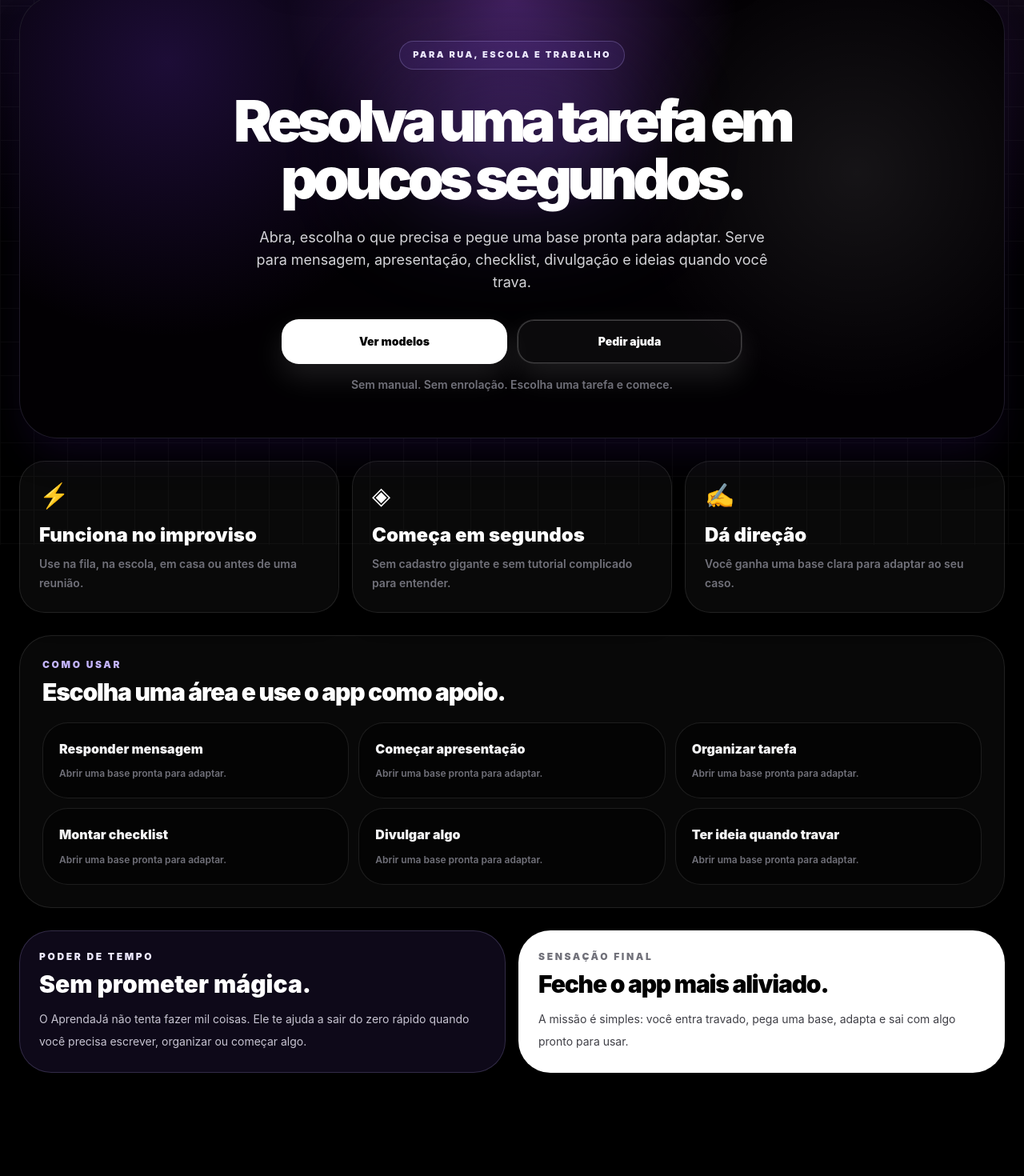
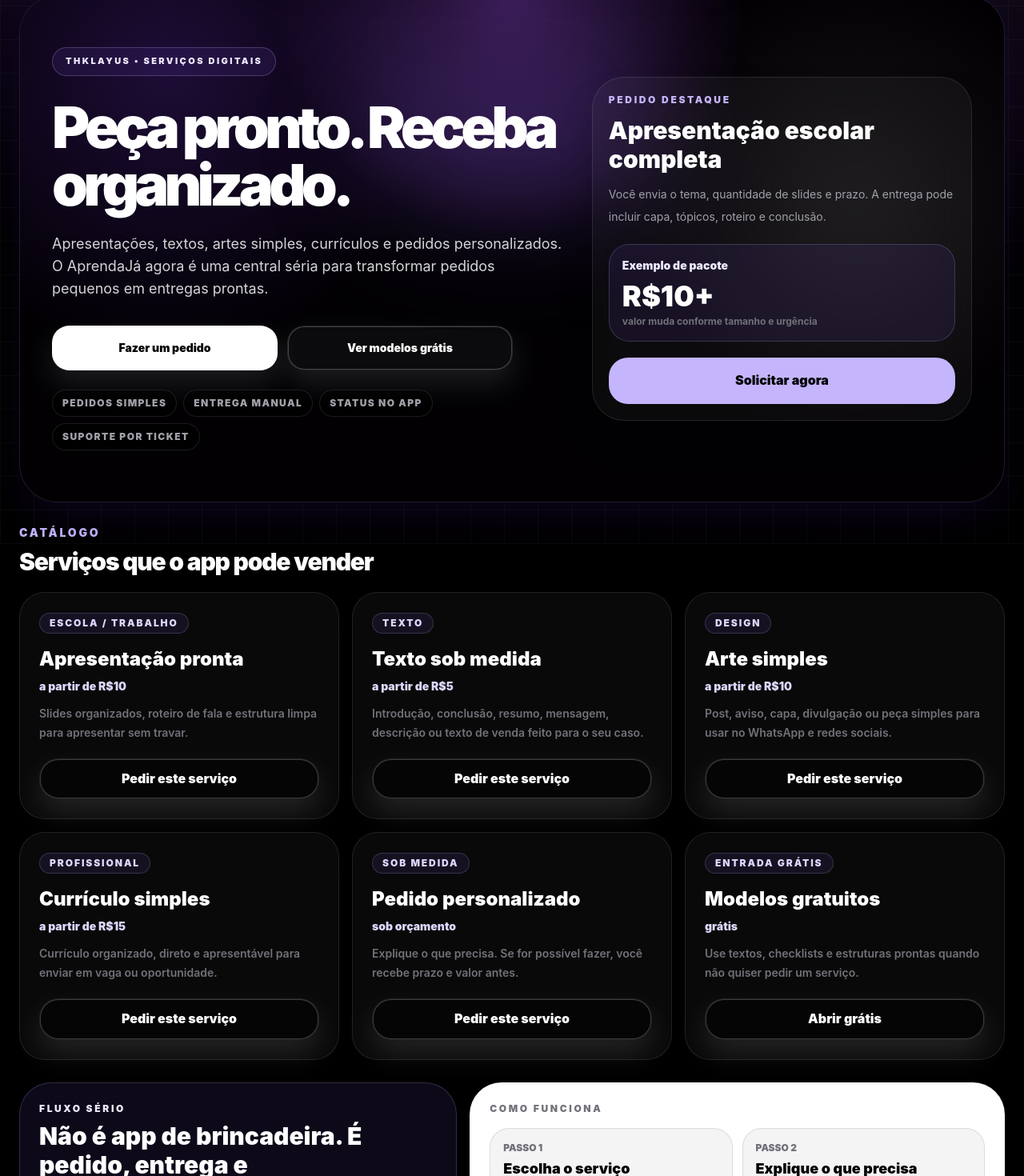
Before and after one commit to thiagodouglas19t-lang/Thklayus-hub, a React (Vite) app: page / in a window 1280 px wide. Shown: the part 119-1589 px from the top of the page at 80% size. Before the commit the page ends 1508 px from the top, so only its background shows below. Built offline with nearby package versions, Linux system fonts and the light colour scheme.

Commit message:
Create final serious home experience

```diff
--- a/src/pages/Home.tsx
+++ b/src/pages/Home.tsx
@@ -1,84 +1,121 @@
-import { appConfig } from "../config/appConfig";
+const services = [
+  { title: "Apresentação pronta", price: "a partir de R$10", desc: "Slides organizados, roteiro de fala e estrutura limpa para apresentar sem travar.", tag: "Escola / trabalho" },
+  { title: "Texto sob medida", price: "a partir de R$5", desc: "Introdução, conclusão, resumo, mensagem, descrição ou texto de venda feito para o seu caso.", tag: "Texto" },
+  { title: "Arte simples", price: "a partir de R$10", desc: "Post, aviso, capa, divulgação ou peça simples para usar no WhatsApp e redes sociais.", tag: "Design" },
+  { title: "Currículo simples", price: "a partir de R$15", desc: "Currículo organizado, direto e apresentável para enviar em vaga ou oportunidade.", tag: "Profissional" },
+  { title: "Pedido personalizado", price: "sob orçamento", desc: "Explique o que precisa. Se for possível fazer, você recebe prazo e valor antes.", tag: "Sob medida" },
+  { title: "Modelos gratuitos", price: "grátis", desc: "Use textos, checklists e estruturas prontas quando não quiser pedir um serviço.", tag: "Entrada grátis" },
+];
+
+const steps = [
+  "Escolha o serviço",
+  "Explique o que precisa",
+  "Receba prazo e valor",
+  "Acompanhe pelo app",
+];
+
+const proof = [
+  "Pedidos simples",
+  "Entrega manual",
+  "Status no app",
+  "Suporte por ticket",
+];
 
 export default function Home({ setPage }: { setPage: (page: any) => void }) {
-  const home = appConfig.home;
-
   return (
     <div className="space-y-7">
-      <section className="relative overflow-hidden rounded-[3rem] border border-violet-300/15 bg-[#020003] px-5 py-8 text-center shadow-2xl shadow-violet-950/30 md:px-10 md:py-14">
-        <div className="pointer-events-none absolute inset-0 bg-[radial-gradient(circle_at_50%_0%,rgba(168,85,247,0.38),transparent_34%),radial-gradient(circle_at_15%_15%,rgba(124,58,237,0.22),transparent_30%),radial-gradient(circle_at_85%_40%,rgba(255,255,255,0.08),transparent_26%)]" />
-        <div className="pointer-events-none absolute left-1/2 top-24 h-44 w-80 -translate-x-1/2 rounded-full bg-violet-500/20 blur-3xl" />
+      <section className="relative overflow-hidden rounded-[3rem] border border-violet-300/15 bg-[#020003] px-5 py-9 shadow-2xl shadow-violet-950/30 md:px-10 md:py-16">
+        <div className="pointer-events-none absolute inset-0 bg-[radial-gradient(circle_at_50%_0%,rgba(168,85,247,0.34),transparent_34%),radial-gradient(circle_at_15%_15%,rgba(124,58,237,0.22),transparent_30%),radial-gradient(circle_at_85%_40%,rgba(255,255,255,0.08),transparent_26%)]" />
+        <div className="pointer-events-none absolute left-1/2 top-20 h-52 w-96 -translate-x-1/2 rounded-full bg-violet-500/20 blur-3xl" />
 
-        <div className="relative mx-auto max-w-4xl">
-          <div className="flex justify-center">
-            <span className="rounded-full border border-violet-300/25 bg-violet-500/10 px-4 py-2 text-[11px] font-black uppercase tracking-[0.22em] text-violet-100">
-              {home.eyebrow}
+        <div className="relative mx-auto grid max-w-6xl gap-8 lg:grid-cols-[1.15fr_0.85fr] lg:items-center">
+          <div>
+            <span className="inline-flex rounded-full border border-violet-300/25 bg-violet-500/10 px-4 py-2 text-[11px] font-black uppercase tracking-[0.22em] text-violet-100">
+              THKLAYUS • Serviços digitais
             </span>
-          </div>
 
             <h1 className="mt-7 text-5xl font-black leading-[0.92] tracking-[-0.08em] text-white md:text-7xl">
-            {home.title}
+              Peça pronto. Receba organizado.
             </h1>
 
-          <p className="mx-auto mt-6 max-w-2xl text-base leading-8 text-zinc-300 md:text-lg">
-            {home.subtitle}
+            <p className="mt-6 max-w-2xl text-base leading-8 text-zinc-300 md:text-lg">
+              Apresentações, textos, artes simples, currículos e pedidos personalizados. O AprendaJá agora é uma central séria para transformar pedidos pequenos em entregas prontas.
             </p>
 
-          <div className="mx-auto mt-8 grid max-w-xl gap-3 sm:grid-cols-2">
-            <button
-              onClick={() => setPage("cursos")}
-              className="min-h-14 rounded-[1.35rem] bg-white px-6 text-sm font-black text-black shadow-xl shadow-violet-500/25 transition hover:scale-[1.02] active:scale-95"
-            >
-              Ver modelos
+            <div className="mt-8 grid max-w-xl gap-3 sm:grid-cols-2">
+              <button onClick={() => setPage("pedidos")} className="min-h-14 rounded-[1.35rem] bg-white px-6 text-sm font-black text-black shadow-xl shadow-violet-500/25 transition hover:scale-[1.02] active:scale-95">
+                Fazer um pedido
               </button>
-
-            <button
-              onClick={() => setPage("pedidos")}
-              className="min-h-14 rounded-[1.35rem] border border-white/10 bg-white/[0.04] px-6 text-sm font-black text-white transition hover:border-violet-300/40 hover:bg-violet-500/10 active:scale-95"
-            >
-              Pedir ajuda
+              <button onClick={() => setPage("cursos")} className="min-h-14 rounded-[1.35rem] border border-white/10 bg-white/[0.04] px-6 text-sm font-black text-white transition hover:border-violet-300/40 hover:bg-violet-500/10 active:scale-95">
+                Ver modelos grátis
               </button>
             </div>
 
-          <p className="mt-4 text-sm font-semibold text-zinc-500">{home.helper}</p>
+            <div className="mt-6 flex flex-wrap gap-2">
+              {proof.map((item) => (
+                <span key={item} className="rounded-full border border-white/10 bg-black/35 px-3 py-2 text-xs font-black uppercase tracking-[0.12em] text-zinc-400">
+                  {item}
+                </span>
+              ))}
+            </div>
+          </div>
+
+          <div className="rounded-[2.5rem] border border-white/10 bg-white/[0.04] p-5 shadow-2xl shadow-black/30 backdrop-blur-xl">
+            <p className="text-xs font-black uppercase tracking-[0.22em] text-violet-300">Pedido destaque</p>
+            <h2 className="mt-3 text-3xl font-black text-white">Apresentação escolar completa</h2>
+            <p className="mt-3 text-sm leading-7 text-zinc-400">Você envia o tema, quantidade de slides e prazo. A entrega pode incluir capa, tópicos, roteiro e conclusão.</p>
+            <div className="mt-5 rounded-[1.6rem] border border-violet-300/20 bg-violet-500/10 p-4">
+              <p className="text-sm font-black text-violet-100">Exemplo de pacote</p>
+              <p className="mt-2 text-4xl font-black text-white">R$10+</p>
+              <p className="mt-1 text-xs font-bold text-zinc-500">valor muda conforme tamanho e urgência</p>
+            </div>
+            <button onClick={() => setPage("pedidos")} className="mt-5 w-full rounded-2xl bg-violet-300 px-5 py-4 font-black text-black transition active:scale-95">
+              Solicitar agora
+            </button>
+          </div>
         </div>
       </section>
 
-      <section className="grid gap-4 md:grid-cols-3">
-        {home.features.map((item) => (
-          <article key={item.title} className="rounded-[2rem] border border-white/10 bg-white/[0.035] p-6 shadow-xl shadow-black/20">
-            <p className="text-3xl">{item.icon}</p>
-            <h3 className="mt-4 text-2xl font-black text-white">{item.title}</h3>
-            <p className="mt-2 text-sm font-semibold leading-6 text-zinc-500">{item.desc}</p>
+      <section>
+        <div className="flex items-end justify-between gap-4">
+          <div>
+            <p className="text-sm font-black uppercase tracking-[0.2em] text-violet-300">Catálogo</p>
+            <h2 className="mt-2 text-3xl font-black tracking-[-0.04em] text-white">Serviços que o app pode vender</h2>
+          </div>
+        </div>
+
+        <div className="mt-5 grid gap-4 md:grid-cols-2 xl:grid-cols-3">
+          {services.map((service) => (
+            <article key={service.title} className="rounded-[2rem] border border-white/10 bg-white/[0.035] p-6 shadow-xl shadow-black/20 transition hover:-translate-y-1 hover:border-violet-300/35 hover:bg-violet-500/10">
+              <p className="inline-flex rounded-full border border-violet-300/20 bg-violet-500/10 px-3 py-1 text-xs font-black uppercase tracking-[0.16em] text-violet-200">{service.tag}</p>
+              <h3 className="mt-4 text-2xl font-black text-white">{service.title}</h3>
+              <p className="mt-2 text-sm font-black text-violet-200">{service.price}</p>
+              <p className="mt-3 text-sm font-semibold leading-6 text-zinc-500">{service.desc}</p>
+              <button onClick={() => service.title === "Modelos gratuitos" ? setPage("cursos") : setPage("pedidos")} className="mt-5 w-full rounded-2xl border border-white/10 bg-black/35 px-4 py-3 font-black text-white transition hover:bg-white hover:text-black active:scale-95">
+                {service.title === "Modelos gratuitos" ? "Abrir grátis" : "Pedir este serviço"}
+              </button>
             </article>
-        ))}
-      </section>
-
-      <section className="rounded-[2.5rem] border border-white/10 bg-white/[0.03] p-5 md:p-7">
-        <p className="text-xs font-black uppercase tracking-[0.22em] text-violet-300">Como usar</p>
-        <h2 className="mt-2 text-3xl font-black tracking-[-0.04em] text-white">Escolha uma área e use o app como apoio.</h2>
-
-        <div className="mt-5 grid gap-3 sm:grid-cols-2 lg:grid-cols-3">
-          {home.categories.map((item) => (
-            <button key={item} onClick={() => setPage("cursos")} className="rounded-3xl border border-white/10 bg-black/45 p-5 text-left font-black text-zinc-100 transition hover:-translate-y-1 hover:border-violet-300/40 hover:bg-violet-500/10 active:scale-[0.98]">
-              {item}
-              <p className="mt-2 text-xs font-semibold leading-5 text-zinc-500">{home.categoryHint}</p>
-            </button>
           ))}
         </div>
       </section>
 
-      <section className="grid gap-4 lg:grid-cols-[1fr_1fr]">
+      <section className="grid gap-4 lg:grid-cols-[0.9fr_1.1fr]">
         <div className="rounded-[2.5rem] border border-violet-300/20 bg-violet-500/10 p-6">
-          <p className="text-xs font-black uppercase tracking-[0.22em] text-violet-100">{home.powerTitle}</p>
-          <h2 className="mt-2 text-3xl font-black text-white">Sem prometer mágica.</h2>
-          <p className="mt-3 text-sm leading-7 text-violet-50/80">{home.powerText}</p>
+          <p className="text-xs font-black uppercase tracking-[0.22em] text-violet-100">Fluxo sério</p>
+          <h2 className="mt-2 text-3xl font-black text-white">Não é app de brincadeira. É pedido, entrega e acompanhamento.</h2>
+          <p className="mt-3 text-sm leading-7 text-violet-50/80">O foco é vender serviços digitais pequenos, com preço claro e entrega manual. Modelos gratuitos servem como porta de entrada, não como produto principal.</p>
         </div>
 
         <div className="rounded-[2.5rem] border border-white/10 bg-white p-6 text-black">
-          <p className="text-xs font-black uppercase tracking-[0.22em] text-zinc-500">Sensação final</p>
-          <h2 className="mt-2 text-3xl font-black tracking-[-0.04em]">{home.feelingTitle}</h2>
-          <p className="mt-3 text-sm leading-7 text-zinc-700">{home.feelingText}</p>
+          <p className="text-xs font-black uppercase tracking-[0.22em] text-zinc-500">Como funciona</p>
+          <div className="mt-4 grid gap-3 sm:grid-cols-2">
+            {steps.map((step, index) => (
+              <div key={step} className="rounded-2xl border border-black/10 bg-zinc-100 p-4">
+                <p className="text-xs font-black text-zinc-500">PASSO {index + 1}</p>
+                <p className="mt-1 text-lg font-black">{step}</p>
+              </div>
+            ))}
+          </div>
         </div>
       </section>
     </div>
```
Lines whose indentation alone changed are shown as unchanged.
